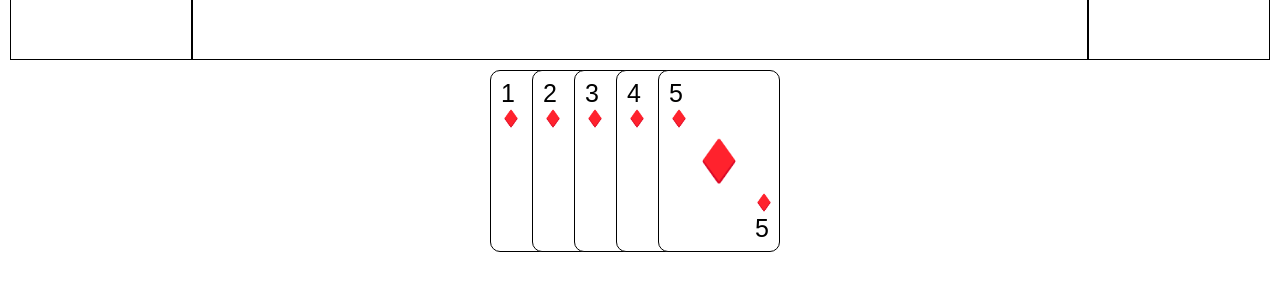
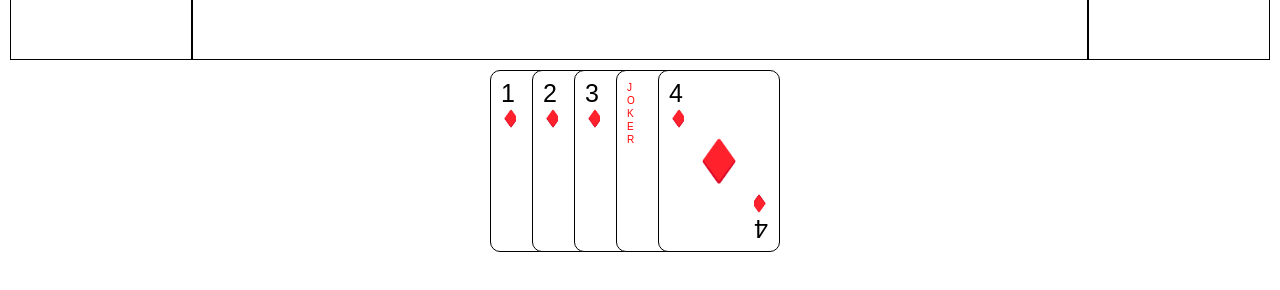
Before and after one commit to wang-hang/doudizu, a React app: page / in a window 1280 px wide. Shown: the part 450-740 px from the top of the page. Built offline with nearby package versions, Linux system fonts and the light colour scheme; the HTML template or start-up script is replaced by a standard one.

Commit message:
添加大小王牌的样式 完善右下角扑克牌的样式

```diff
--- a/src/common/constants.ts
+++ b/src/common/constants.ts
@@ -3,4 +3,41 @@ export enum POKER_TYPES {
   fangpian = '️️️️️️♦️',
   heitao = '♠️',
   hongtao = '♥️',
+  joker = 'JOKER',
 }
+
+export enum POKER_VALUES {
+  JOKER_SMALL = '小王',
+  JOKER_BIG = '大王',
+  _3 = '3',
+  _4 = '3',
+  _5 = '5',
+  _6 = '6',
+  _7 = '7',
+  _8 = '8',
+  _9 = '9',
+  _10 = '10',
+  J = 'J',
+  Q = 'Q',
+  K = 'K',
+  A = 'A',
+  _2 = '2',
+}
+
+export const  POKER_MAP = {
+  '3' :3,
+  '4': 4,
+  '5': 5,
+  '6': 6,
+  '7': 7,
+  '8': 8,
+  '9': 9,
+  '10': 10,
+  'J': 11,
+  'Q': 12,
+  'K': 13,
+  'A': 14,
+  '2': 15,
+  '小王': 16,
+  '大王': 17,
+};
--- a/src/components/poker/poker.css
+++ b/src/components/poker/poker.css
@@ -14,14 +14,16 @@
 .pokerValue {
   font-size: 25px;
   line-height: 1;
-  width: 20px;
+  width: 15px;
+  overflow: hidden;
 }
 
 .pokerLittleType {
-  width: 20px;
+  width: 15px;
   font-size: 16px;
   line-height: 1;
   padding: 5px 0px;
+  overflow: hidden;
 }
 
 .pokerType {
@@ -42,7 +44,27 @@
 .rb {
   align-self: flex-end;
   text-align: right;
+  transform: rotate(180deg);
 }
 .rb.pokerLittleType {
   margin-right: -5px;
 }
+
+.joker {
+
+}
+
+.jokerValue {
+  width: 1em;
+  line-height: 13px;
+  font-size: 10px;
+  word-break: break-all;
+}
+
+.big {
+  color: red;
+}
+
+.small {
+  color: #000;
+}
--- a/src/components/poker/poker.tsx
+++ b/src/components/poker/poker.tsx
@@ -1,7 +1,7 @@
 import * as React from 'react';
 
 import style from './poker.css';
-import { POKER_TYPES } from '../../common/constants';
+import { POKER_TYPES, POKER_VALUES } from '../../common/constants';
 import c from 'classnames';
 
 interface IProps {
@@ -15,18 +15,36 @@ export default class Poker extends React.PureComponent<IProps>{
   public render() {
     const pokerEl = ( // 正面扑克
       <div className={style.poker} style={this.props.style} >
-        <div className={c(style.pokerValue, style.lt)}>{this.props.value}</div>
-        <div className={c(style.pokerLittleType, style.lt)}>{this.props.type}</div>
+        <div className={style.lt}>
+          <div className={c(style.pokerValue, )}>{this.props.value}</div>
+          <div className={c(style.pokerLittleType, style.lt)}>{this.props.type}</div>
+        </div>
         <div className={style.pokerType}>
           <span>{this.props.type}</span>
         </div>
-        <div className={c(style.pokerLittleType, style.rb)}>{this.props.type}</div>
-        <div className={c(style.pokerValue, style.rb)}>{this.props.value}</div>
+        <div className={style.rb}>
+          <div className={c(style.pokerValue)}>{this.props.value}</div>
+          <div className={c(style.pokerLittleType)}>{this.props.type}</div>
+        </div>
       </div>
     );
 
     const backPoker = <div className={style.back} style={this.props.style} />; // 背面扑克
 
+    const isBigJoker = this.props.value === POKER_VALUES.JOKER_BIG;
+    const jokerCls = isBigJoker ? style.big : style.small;
+
+    const JOKER = (
+      <div className={c(style.poker, style.joker, jokerCls)} style={this.props.style}>
+        <div className={c(style.jokerValue, style.lt)}>JOKER</div>
+        <div className={style.jokerType}>王</div>
+        <div className={c(style.jokerValue, style.rb)}>JOKER</div>
+      </div>
+    );
+
+    if (this.props.type === POKER_TYPES.joker) { // 判断是不是大小王
+      return JOKER;
+    }
     if (this.props.isBack) {
       return backPoker;
     }
--- a/src/components/screen/Screen.tsx
+++ b/src/components/screen/Screen.tsx
@@ -3,7 +3,7 @@ import * as React from 'react';
 
 import style from './screen.css';
 import SelfPokers from '../self-pokers/self-pokers';
-import { POKER_TYPES } from '../../common/constants';
+import { POKER_TYPES, POKER_VALUES } from '../../common/constants';
 import { IPoker } from '../../common/commonTypes';
 
 const mockData: IPoker[] = [
@@ -20,11 +20,11 @@ const mockData: IPoker[] = [
     type: POKER_TYPES.fangpian,
   },
   {
-    value: '4',
-    type: POKER_TYPES.fangpian,
+    value: POKER_VALUES.JOKER_BIG,
+    type: POKER_TYPES.joker,
   },
   {
-    value: '5',
+    value: '4',
     type: POKER_TYPES.fangpian,
   },
 ];
--- a/tslint.json
+++ b/tslint.json
@@ -13,6 +13,7 @@
     "import-name": false,
     "ter-arrow-parens": false,
     "object-literal-sort-keys": false,
-    "object-shorthand-properties-first": false
+    "object-shorthand-properties-first": false,
+    "object-literal-key-quotes": false
   }
 }
```
